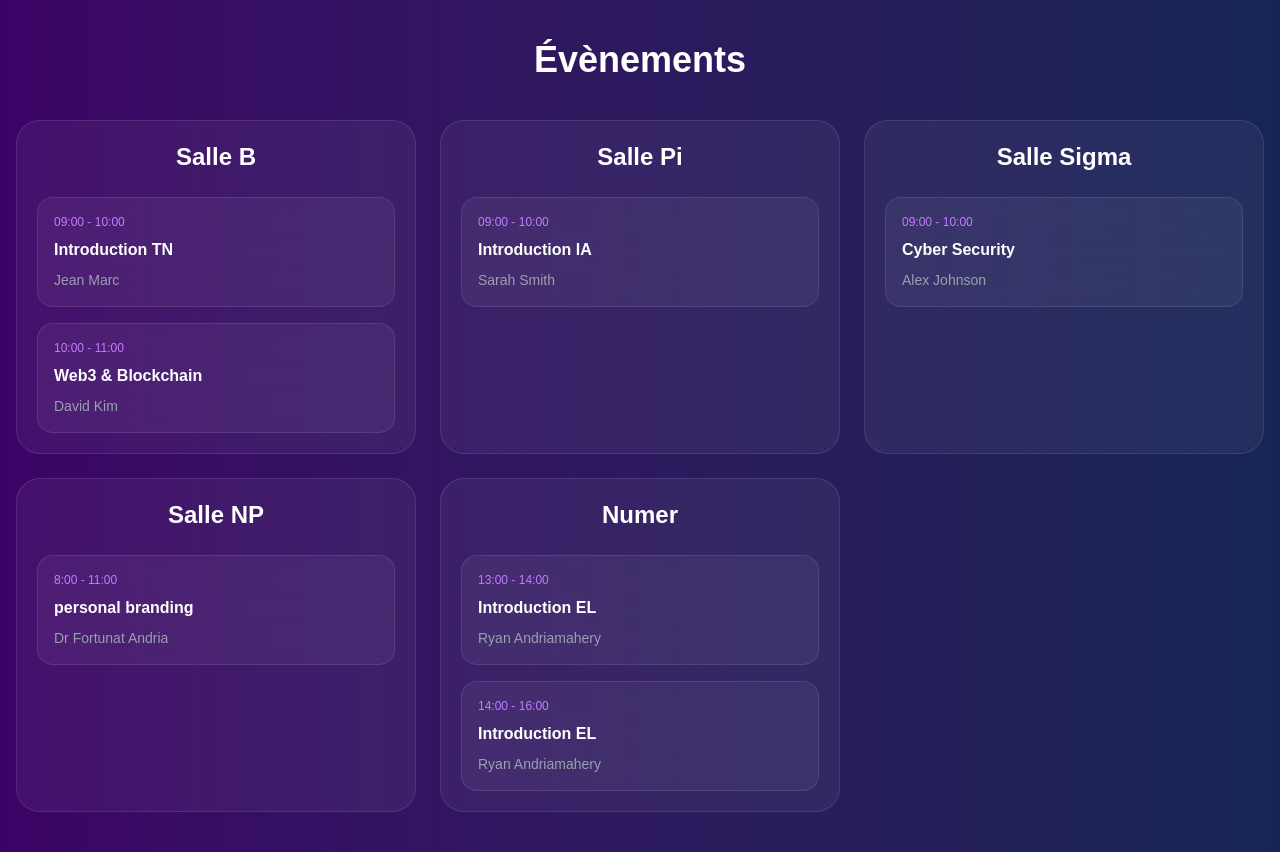
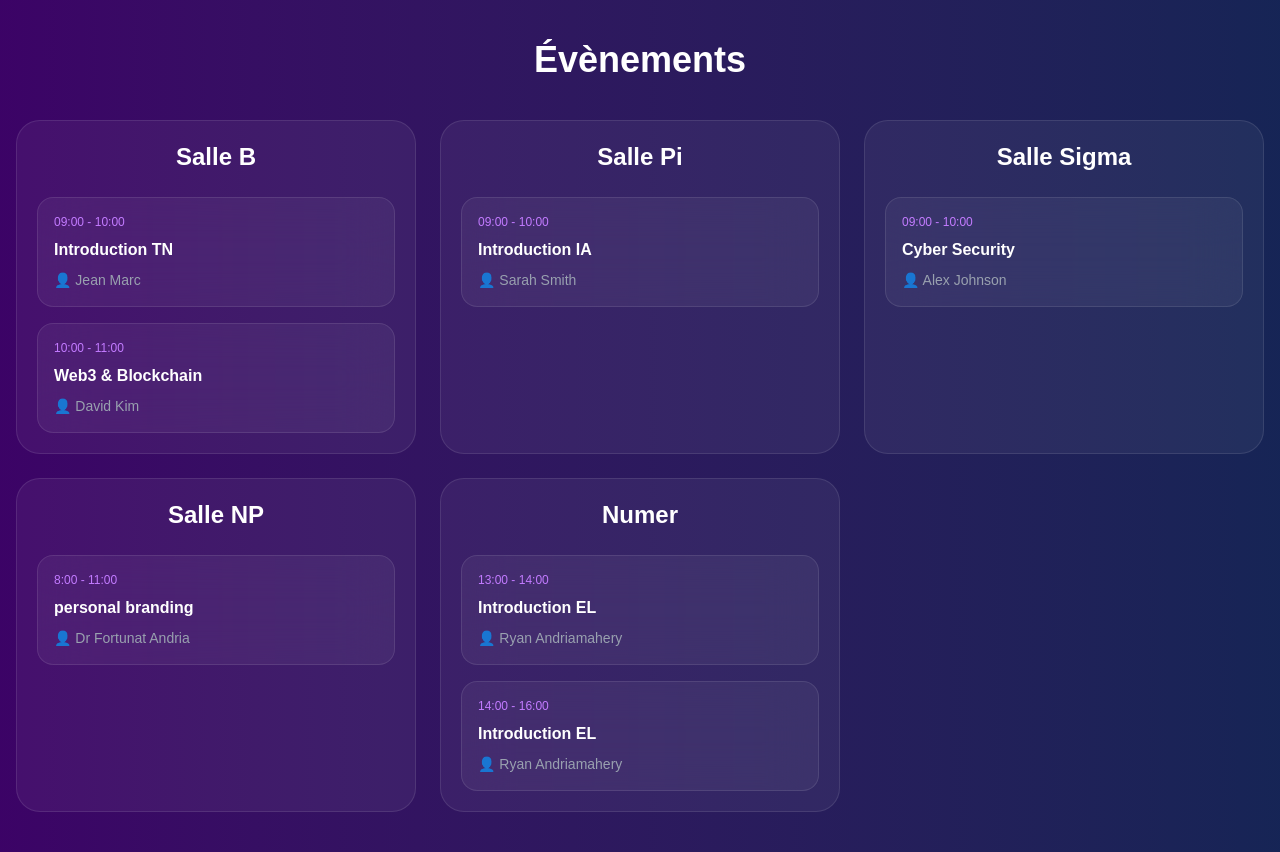
Before and after one commit to Nakami-Devs/event-sync-nextJS, a Next.js app: page /events/1/planning in a window 1280 px wide. Built offline with nearby package versions, Linux system fonts and the light colour scheme.

Commit message:
feat: enhance SessionCard with room and live badge support

```diff
--- a/src/components/planning/SessionCard.tsx
+++ b/src/components/planning/SessionCard.tsx
@@ -1,18 +1,33 @@
 type Props = {
   title: string
-  speaker: string
   start: string
   end: string
+  room?: string
+  speaker: string | string[]
+  isLive?: boolean
 }
 
 export default function SessionCard({
   title,
+  start,
+  end,
+  room,
   speaker,
-  start,
-  end
+  isLive = false
 }: Props) {
+
+  const speakerText = Array.isArray(speaker)
+    ? speaker.join(", ")
+    : speaker
+
   return (
-    <div className="bg-white/5 border border-white/10 rounded-2xl p-4 backdrop-blur-xl hover:bg-white/10 transition">
+    <div className="relative bg-white/5 border border-white/10 rounded-2xl p-4 backdrop-blur-xl hover:bg-white/10 transition">
+
+      {isLive && (
+        <span className="absolute top-3 right-3 bg-red-500 text-white text-xs px-2 py-1 rounded-full animate-pulse">
+          LIVE
+        </span>
+      )}
 
       <p className="text-xs text-purple-400">
         {start} - {end}
@@ -22,8 +37,14 @@ export default function SessionCard({
         {title}
       </h3>
 
+      {room && (
+        <p className="text-sm text-gray-400 mt-1">
+          {room}
+        </p>
+      )}
+
       <p className="text-sm text-gray-400 mt-2">
-        {speaker}
+        👤 {speakerText}
       </p>
 
     </div>
```
